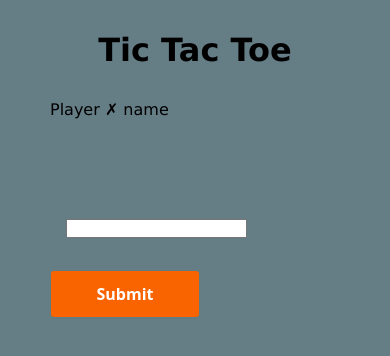
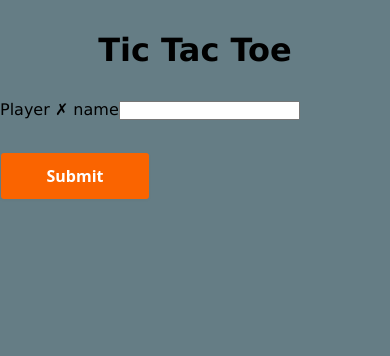
Before and after one commit to robin-sevelin/tic-tac-toe-react, a React (Vite) app: page / in a window 390 px wide. Shown: the top 356 px of the page. Built offline with nearby package versions, Linux system fonts and the light colour scheme.

Commit message:
update css

```diff
--- a/src/index.css
+++ b/src/index.css
@@ -20,11 +20,11 @@ header {
 
 .form-container {
   width: 450px;
-}
-
-input {
   margin-top: 100px;
-  margin-inline: 1rem;
+  display: flex;
+  flex-direction: column;
+  align-items: center;
+  justify-content: center;
 }
 
 main {
@@ -87,6 +87,7 @@ h3 {
   justify-content: center;
   align-items: center;
   gap: 1rem;
+  height: 500px;
 }
 
 button {
@@ -156,12 +157,13 @@ button:active {
 
   .form-container {
     width: 300px;
-    margin: auto;
+    margin-top: 100px;
     display: flex;
     flex-direction: column;
     justify-content: center;
     align-items: center;
     position: relative;
+    top: -100px;
   }
   .submit {
     margin: auto;
```
